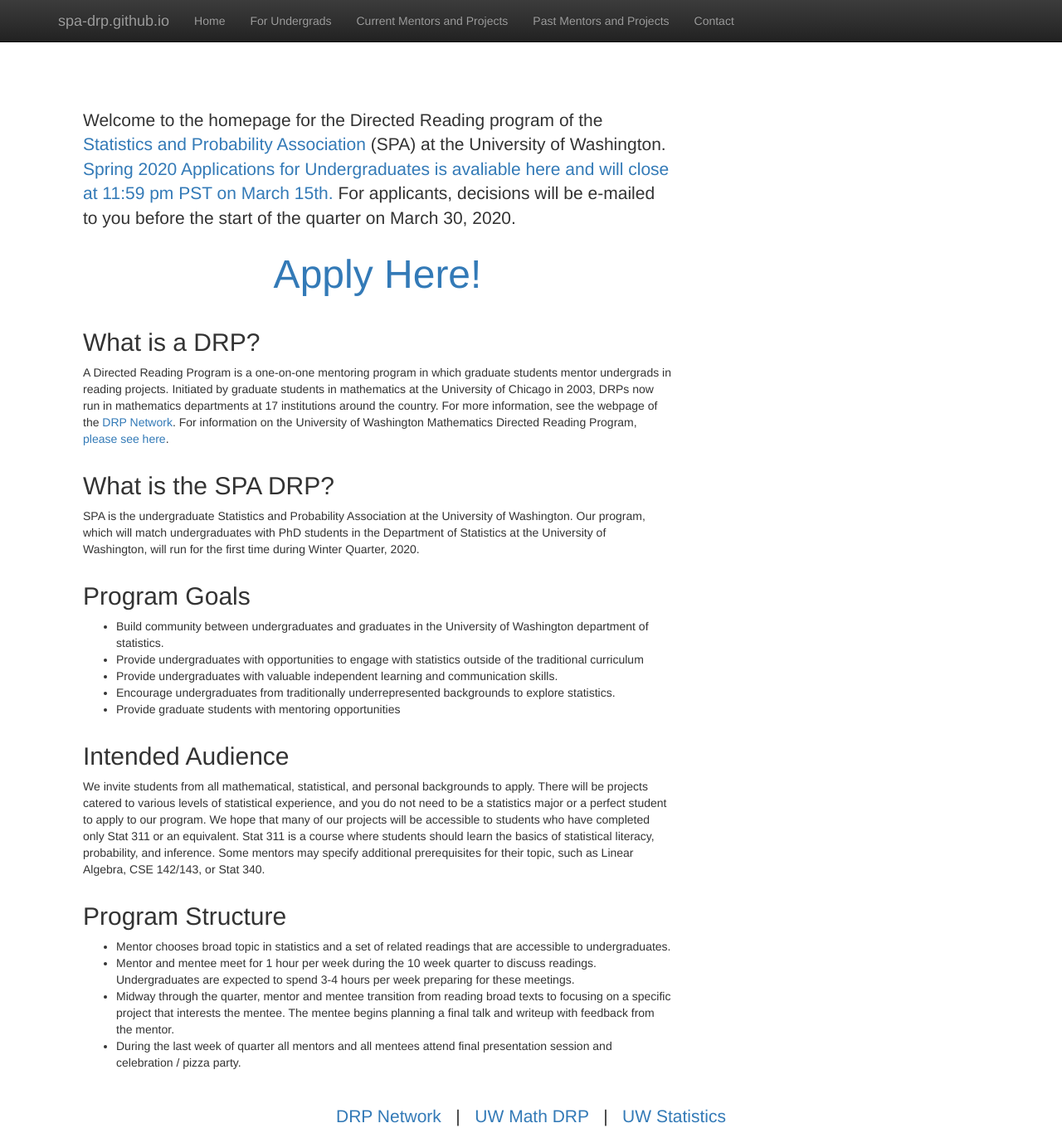
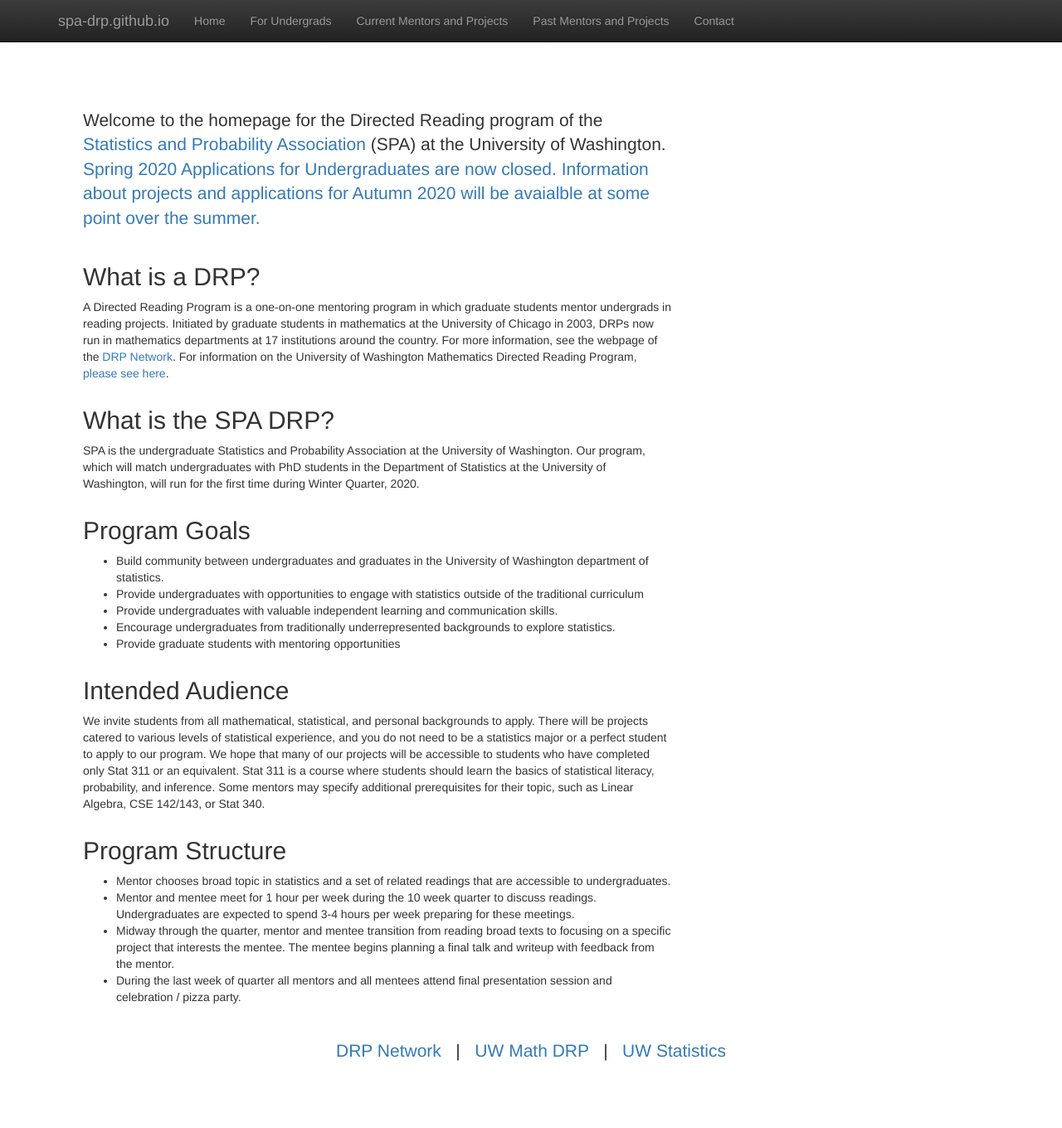
Before and after one commit to SPA-DRP/spa-drp.github.io, a Jekyll site: the page built from index.html, in a window 1280 px wide and 1360 px high. Shown: the whole window at 83% size. Built offline with Jekyll 4.4.1, drawn with Linux system fonts in a browser that asks for light colours; nearby versions of some CDN libraries; library files that are not in the unit come from our copies.

Commit message:
Updating homepage

```diff
--- a/index.html
+++ b/index.html
@@ -8,15 +8,17 @@
   <h2 style="padding-top: 10px;" class="featurette-heading"> </h2>
   <p class="lead">
   Welcome to the homepage for the Directed Reading program of the <a href = "http://students.washington.edu/spassc/">Statistics and Probability Association</a>
-  (SPA) at the University of Washington. <a href = "https://docs.google.com/forms/d/e/1FAIpQLSdxXzDu8_RMQ0wlH3cw5fXU-TiS3eMzcj0iWQMBi0abEJrSKA/viewform?usp=sf_link"> Spring 2020 Applications for Undergraduates is avaliable here and will close at 11:59 pm PST on March 15th.</a> For applicants, decisions will be e-mailed to you before the start of the quarter on March 30, 2020.
+  (SPA) at the University of Washington. <a href = "https://docs.google.com/forms/d/e/1FAIpQLSdxXzDu8_RMQ0wlH3cw5fXU-TiS3eMzcj0iWQMBi0abEJrSKA/viewform?usp=sf_link">
+    Spring 2020 Applications for Undergraduates are now closed. Information about projects and applications for Autumn 2020 will
+    be avaialble at some point over the summer.  </a>
   </p>
-  <p class = "lead", style="font-size:180%;">
+<!--   <p class = "lead", style="font-size:180%;">
     <center>
-      <font size = "20">
+     <font size = "20">
   <a href = "https://docs.google.com/forms/d/e/1FAIpQLSdxXzDu8_RMQ0wlH3cw5fXU-TiS3eMzcj0iWQMBi0abEJrSKA/viewform?usp=sf_link"> Apply Here! </a>
       </font>
         </center>
-  </p>
+  </p> -->
 </div>
 
 <div class="col-md-8">
```
